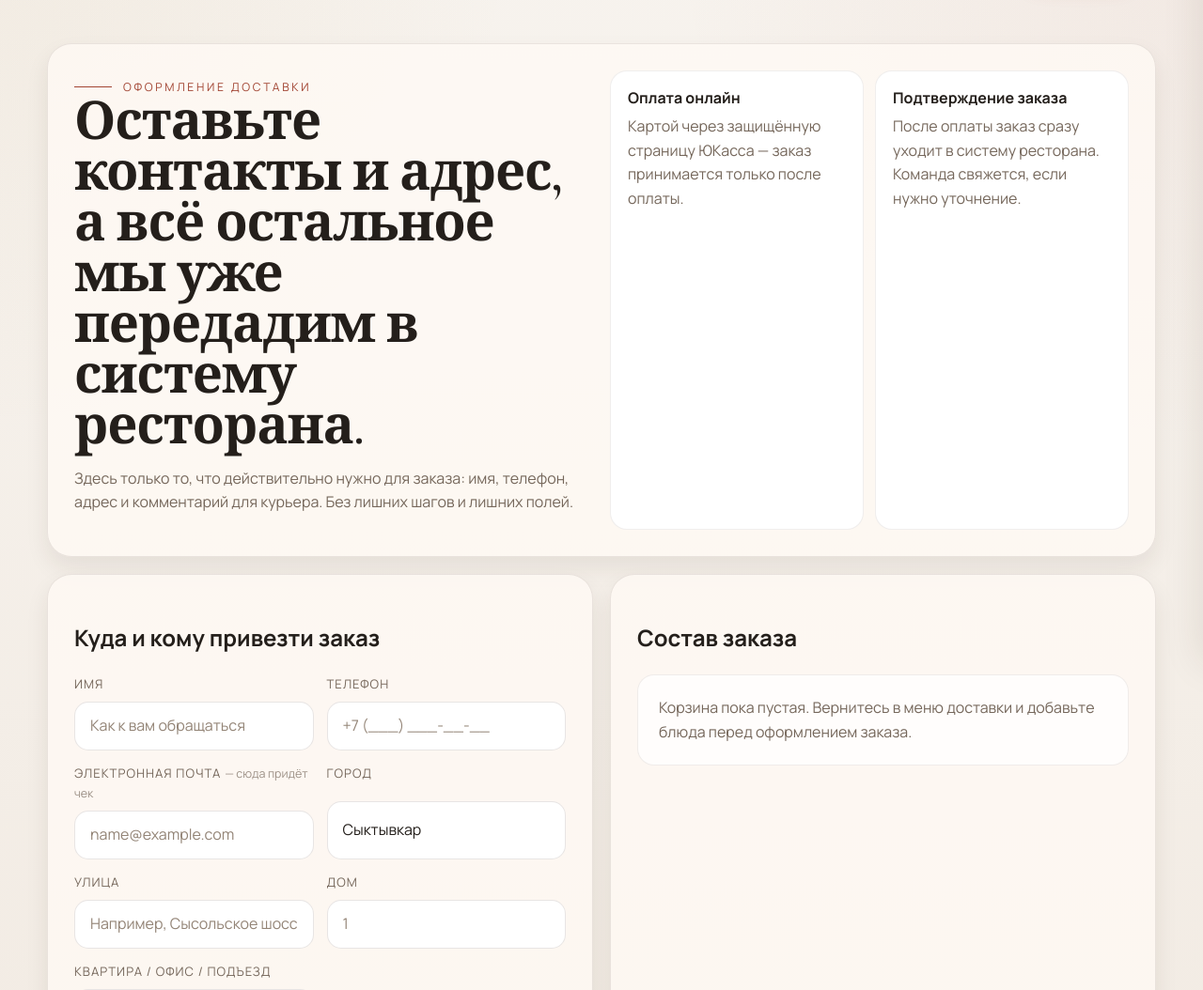
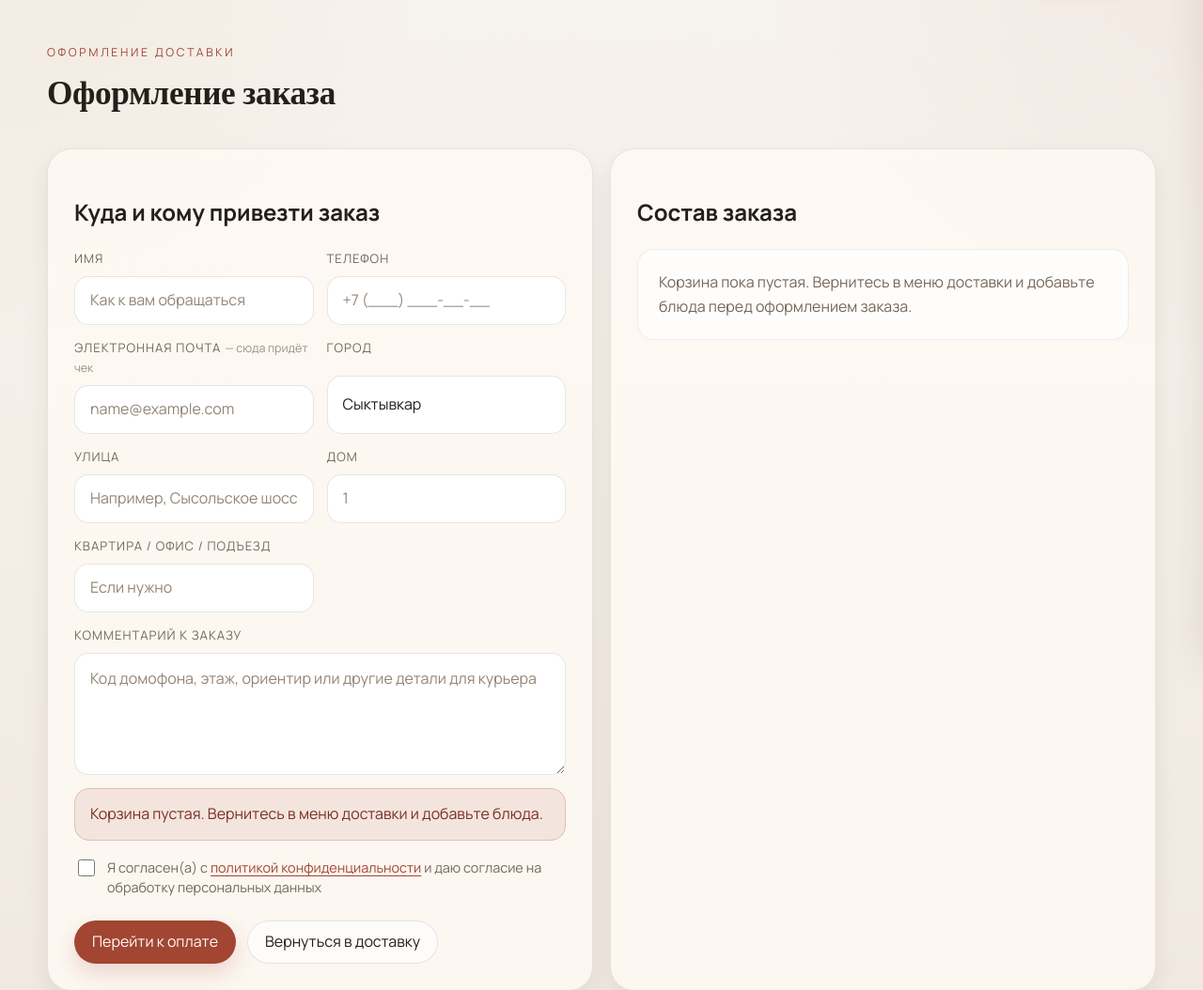
Before and after one commit to Ker1star/another-try, a Flask app: page /order in a window 1280 px wide. Shown: the part 94-1148 px from the top of the page at 94% size. Run offline with Flask 3, Linux system fonts and the light colour scheme.

Commit message:
ui: compact order hero, hero booking CTA
- order.html: replace giant marketing hero with compact eyebrow + h1
  ('Оформление заказа'); was eating half the viewport above the form
- index.html: add 'Забронировать стол' button to hero actions
  (anchor to #reserve), demote menu link to ghost button

Co-Authored-By: Claude Opus 4.7 <noreply@anthropic.com>

```diff
--- a/app/static/css/style.css
+++ b/app/static/css/style.css
@@ -1222,6 +1222,25 @@ button {
 }
 }
 
+/* ── Compact page hero (transactional pages) ────────── */
+.page-hero--compact {
+  padding: 28px 0 8px;
+}
+
+.page-hero--compact .eyebrow {
+  display: block;
+  margin-bottom: 6px;
+}
+
+.order-page-title {
+  font-family: 'Cormorant Garamond', serif;
+  font-size: clamp(1.6rem, 3.2vw, 2.2rem);
+  font-weight: 600;
+  margin: 0 0 12px;
+  color: var(--text);
+  letter-spacing: -0.01em;
+}
+
 /* ── Sticky mobile cart ─────────────────────────────── */
 .sticky-cart {
   display: none;
--- a/app/templates/index.html
+++ b/app/templates/index.html
@@ -110,7 +110,8 @@
             </p>
             <div class="hero-actions">
               <a href="{{ url_for('delivery_page') }}" class="button">Заказать доставку</a>
-              <a href="{{ url_for('menu_page') }}" class="button-secondary">Посмотреть меню</a>
+              <a href="#reserve" class="button-secondary">Забронировать стол</a>
+              <a href="{{ url_for('menu_page') }}" class="button-ghost">Меню</a>
             </div>
             <div class="hero-facts">
               <div class="fact-card">
--- a/app/templates/order.html
+++ b/app/templates/order.html
@@ -68,29 +68,10 @@
     </aside>
 
     <main class="order-main">
-      <section class="page-hero">
+      <section class="page-hero page-hero--compact">
         <div class="container">
-          <div class="page-card reveal">
-            <div class="page-card-grid">
-              <div class="page-copy">
-                <span class="eyebrow">Оформление доставки</span>
-                <h1 class="section-title">Оставьте контакты и адрес, а всё остальное мы уже передадим в систему ресторана.</h1>
-                <p class="lead">
-                  Здесь только то, что действительно нужно для заказа: имя, телефон, адрес и комментарий для курьера. Без лишних шагов и лишних полей.
-                </p>
-              </div>
-              <div class="stat-row">
-                <div class="stat-box">
-                  <strong>Оплата онлайн</strong>
-                  <span>Картой через защищённую страницу ЮКасса — заказ принимается только после оплаты.</span>
-                </div>
-                <div class="stat-box">
-                  <strong>Подтверждение заказа</strong>
-                  <span>После оплаты заказ сразу уходит в систему ресторана. Команда свяжется, если нужно уточнение.</span>
-                </div>
-              </div>
-            </div>
-          </div>
+          <span class="eyebrow">Оформление доставки</span>
+          <h1 class="order-page-title">Оформление заказа</h1>
         </div>
       </section>
 
```
